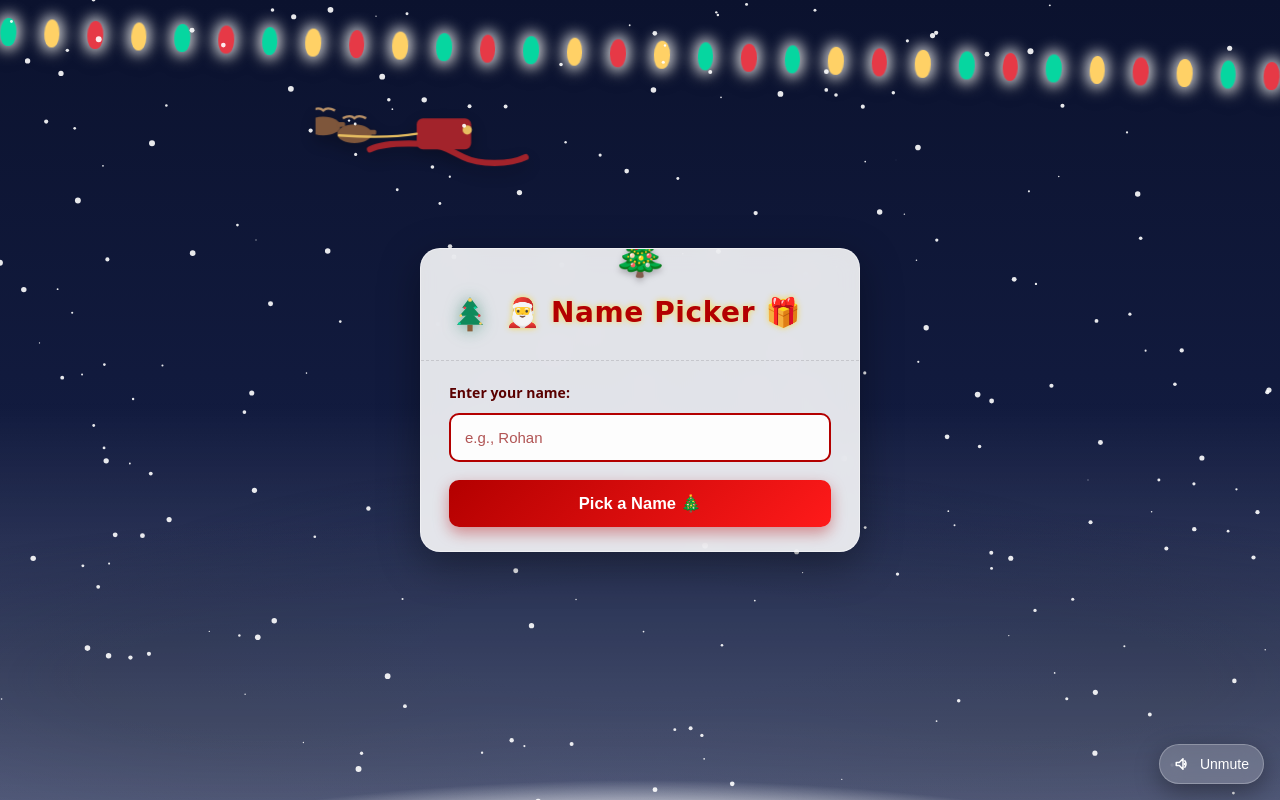
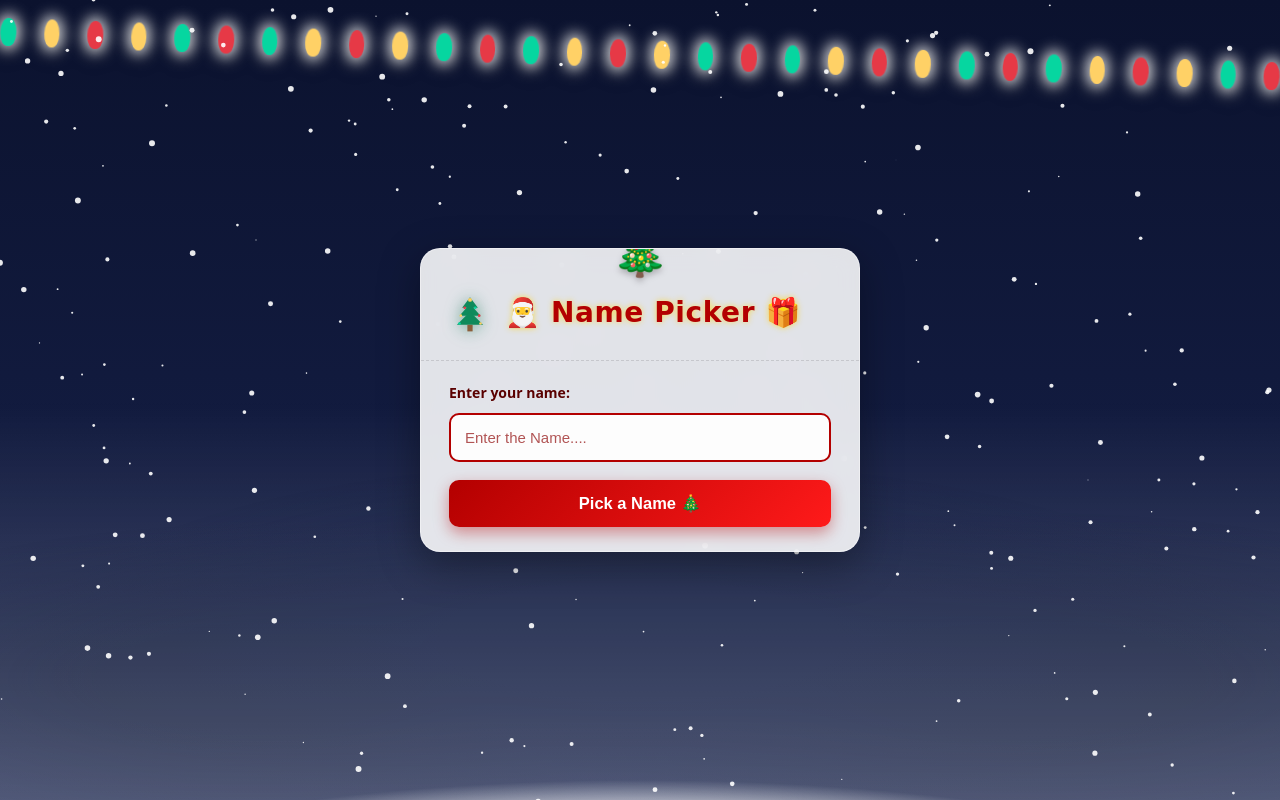
Before and after one commit to Abhiram911/Random_picker_Py, a Flask app: template templates/index.html in a window 1280 px wide. Run offline with Flask 3, Linux system fonts and the light colour scheme; the template is opened without the code that fills it, so the values that code supplies are empty.

Commit message:
Init commit

```diff
--- a/templates/index.html
+++ b/templates/index.html
@@ -4,7 +4,7 @@
 <head>
   <meta charset="UTF-8" />
   <meta name="viewport" content="width=device-width, initial-scale=1" />
-  <title>🎅 Name Picker – Christmas Theme</title>
+  <title>🎅 Name Picker</title>
 
   <!-- Google Font -->
   <style>
@@ -75,7 +75,18 @@
     @keyframes glow { 0%,100% { box-shadow: 0 0 0px rgba(255,255,255,0.0) } 50% { box-shadow: 0 0 18px 6px currentColor } }
 
     /* Santa sleigh animation */
-    .santa { position: absolute; top: 12%; left: -20%; width: 240px; height: 120px; animation: fly 22s linear infinite; opacity: 0.9; filter: drop-shadow(0 6px 8px #0005); }
+    .santa {    position: absolute;
+    top: 10%;
+    left: -25%;
+    width: 260px;
+    height: auto;
+
+    animation: flySanta 18s ease-in-out infinite,
+               santaFloat 3.5s ease-in-out infinite;
+    opacity: 0.95;
+
+    filter: drop-shadow(0 8px 12px rgba(0,0,0,0.4));
+    transform-origin: center;}
     @keyframes fly {
       0%   { transform: translateX(0) translateY(0) scale(1) }
       40%  { transform: translateX(60vw) translateY(-5vh) scale(1.05) }
@@ -244,7 +255,7 @@
       <div class="card-body">
         <form method="POST">
           <label for="username">Enter your name:</label>
-          <input id="username" class="input" type="text" name="username" placeholder="e.g., Rohan" required />
+          <input id="username" class="input" type="text" name="username" placeholder="Enter the Name...." required />
           <button class="btn" type="submit">Pick a Name 🎄</button>
         </form>
 
@@ -260,7 +271,7 @@
   </div>
 
   <!-- Optional: audio toggle (hook up your audio URL if needed) -->
-  <button class="audio-toggle" id="audioToggle" aria-pressed="true" style="
+  <!--<button class="audio-toggle" id="audioToggle" aria-pressed="true" style="
       position: fixed; right: 16px; bottom: 16px; z-index: 20;
       background: var(--glass-strong); border: 1px solid rgba(255,255,255,0.25);
       backdrop-filter: blur(10px); border-radius: 999px; padding: 10px 14px;
@@ -271,8 +282,8 @@
       <path d="M14 10.5a4.5 4.5 0 010 3" stroke-width="2" />
       <path d="M14 7a8 8 0 010 10" stroke-width="2" />
     </svg>
-    <span id="audioLabel">Unmute</span>
-  </button>
+
+  </button>-->
   <audio id="bgm" loop muted>
     <!-- Set your festive track URL below (must be CORS-accessible if served from another domain) -->
     <!-- https://your-cdn.example/christmas.mp3 -->
```
